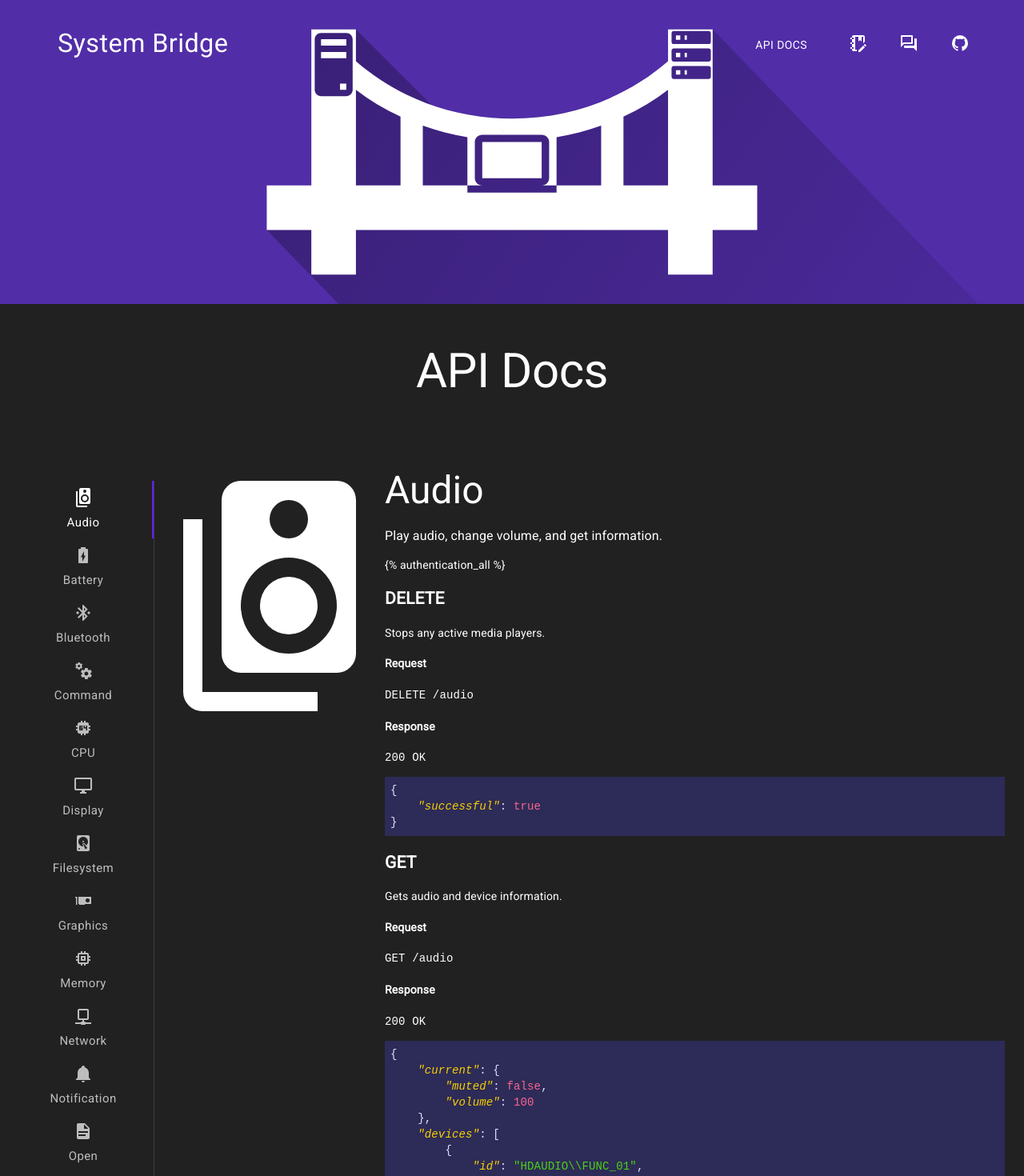
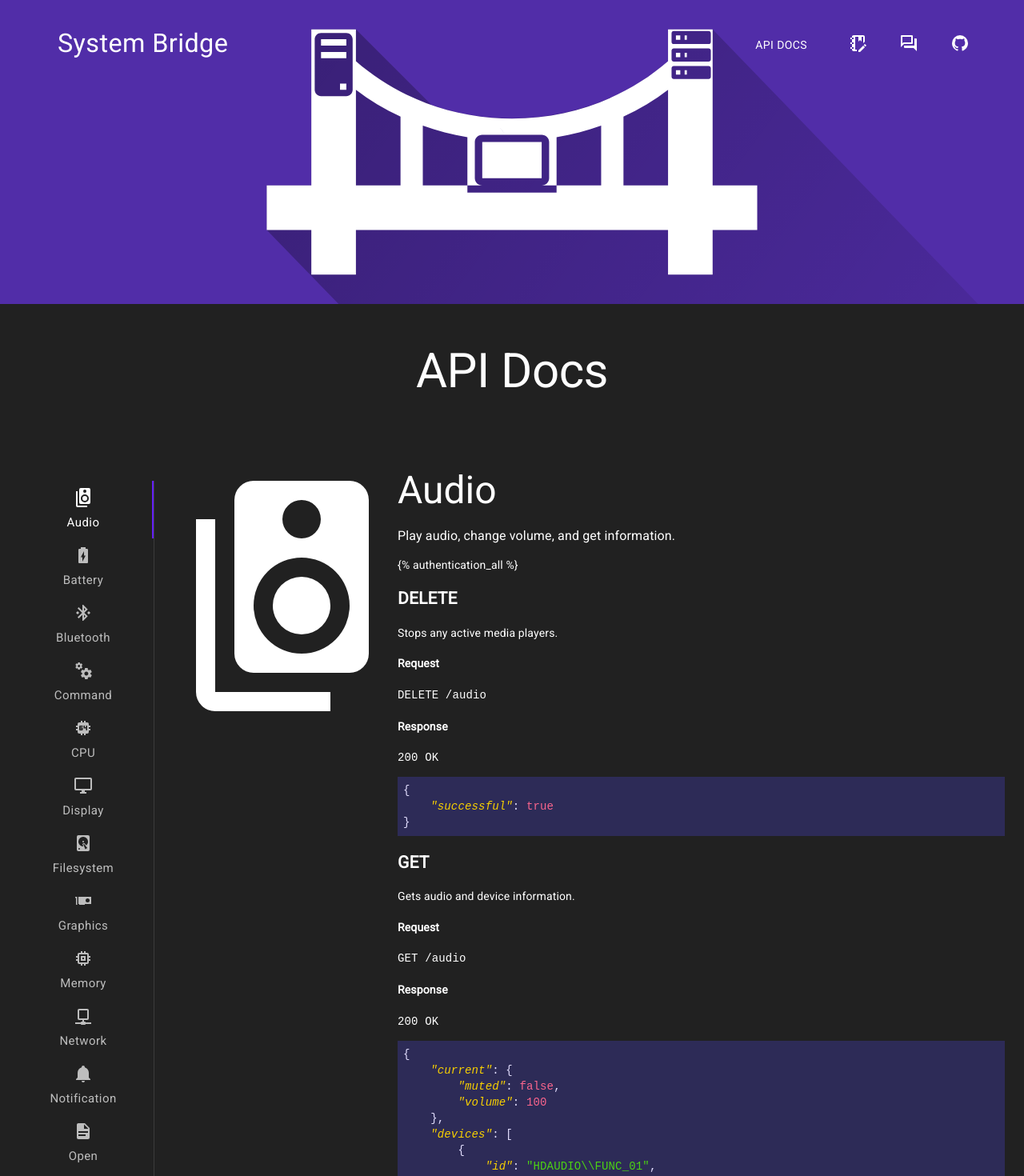
Before and after one commit to timmo001/system-bridge-site, a Next.js app: page /docs/api in a window 1280 px wide. Shown: the top 1470 px of the page at 80% size. Built offline with nearby package versions, Linux system fonts and the light colour scheme.

Commit message:
Add spacing

```diff
--- a/pages/docs/api.tsx
+++ b/pages/docs/api.tsx
@@ -74,7 +74,8 @@
             container
             direction="row"
             alignItems="flex-start"
-            justify="flex-start">
+            justify="flex-start"
+            spacing={2}>
             <Grid item>
               <TabList
                 className={classes.verticalTabs}
```
